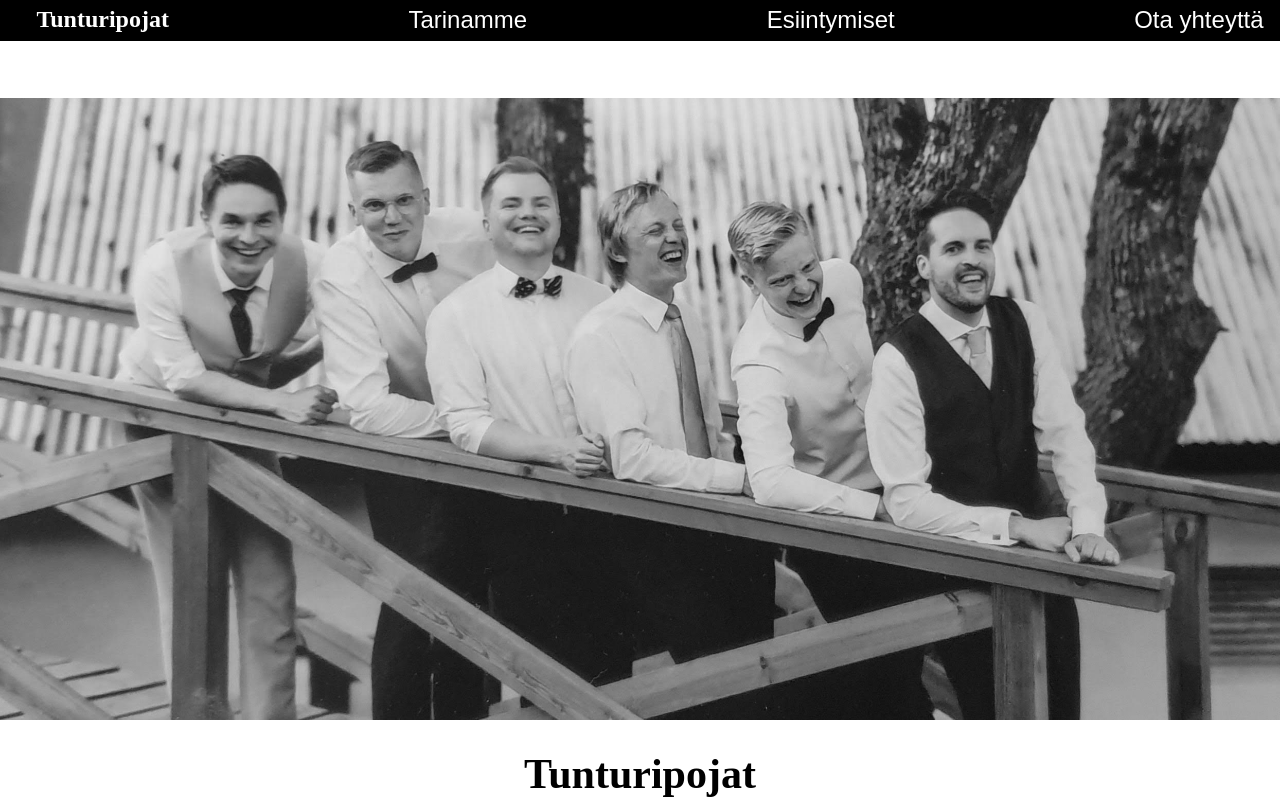
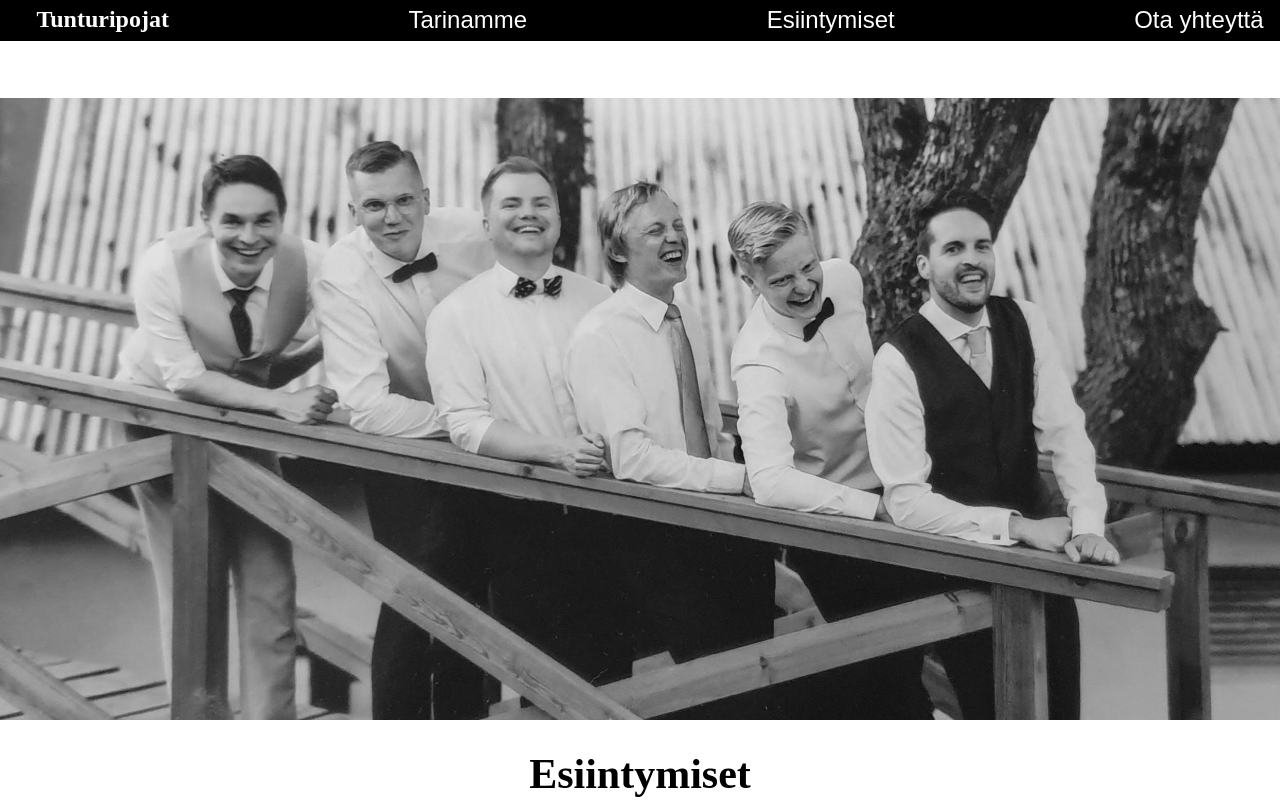
Before and after one commit to postiroskat/postiroskat.github.io, a plain HTML site: page html/esiintymiset.html in a window 1280 px wide. Shown: the top 800 px of the page. Drawn offline with Linux system fonts and the light colour scheme.

Commit message:
Update esiintymiset.html

```diff
--- a/html/esiintymiset.html
+++ b/html/esiintymiset.html
@@ -108,7 +108,7 @@
     <div class="content">
             <header id="me" class="otsikko">
             <img src="mustavalko.jpg" alt="mustavalkoinen ryhmäkuva">
-            <h1>Tunturipojat</h1>
+            <h1>Esiintymiset</h1>
             <section id="me" class="section">
             <p>Tunturipojat on esiintynyt ympäri Suomen: </p>
             <p>21.6.2019 Pyhän Laurin Kappeli, Äkäslompolo</p>
```
